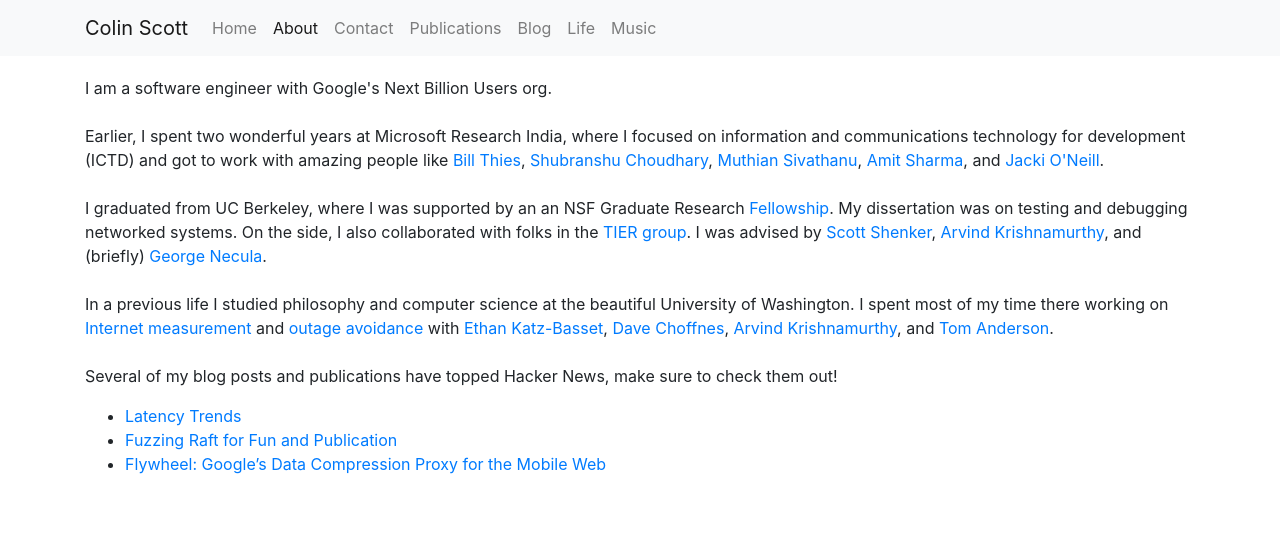
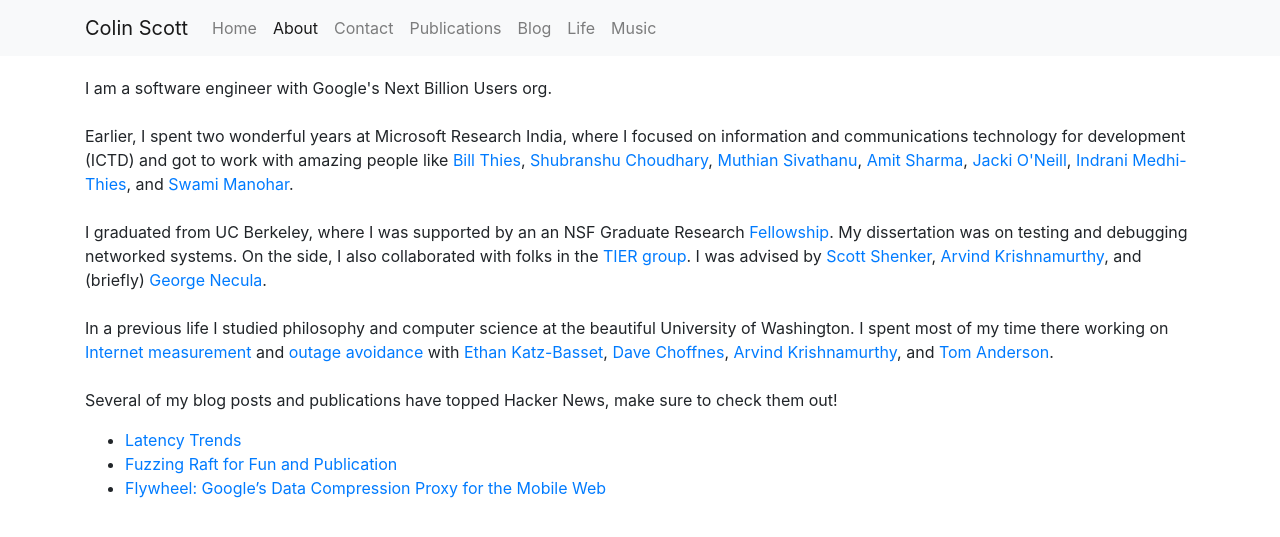
Before and after one commit to colin-scott/personal_website, a Jekyll site: the page built from about.html, in a window 1280 px wide. Shown: the top 537 px of the page. Built offline with Jekyll 4.4.1, drawn with Linux system fonts in a browser that asks for light colours; Markdown is read by kramdown in place of the engine named in the settings.

Commit message:
Add Indrani and Manohar

```diff
--- a/about.html
+++ b/about.html
@@ -14,8 +14,10 @@ development (ICTD) and got to work with amazing people like
 <a href="http://billthies.net/">Bill Thies</a>,
 <a href="https://www.bbc.co.uk/mediaaction/about/management-and-trustees/shubhranshu-choudhary">Shubranshu Choudhary</a>,
 <a href="https://www.microsoft.com/en-us/research/people/muthian/">Muthian Sivathanu</a>,
-<a href="https://www.microsoft.com/en-us/research/people/amshar/">Amit Sharma</a>, and
-<a href="https://www.microsoft.com/en-us/research/people/jaoneil/">Jacki O'Neill</a>.
+<a href="https://www.microsoft.com/en-us/research/people/amshar/">Amit Sharma</a>,
+<a href="https://www.microsoft.com/en-us/research/people/jaoneil/">Jacki O'Neill</a>,
+<a href="https://www.microsoft.com/en-us/research/people/indranim/">Indrani Medhi-Thies</a>,
+and <a href="https://www.microsoft.com/en-us/research/people/swmanohmicrosoft-com/">Swami Manohar</a>.
 </br>
 </br>
 I graduated from UC Berkeley, where I was supported by an
```
